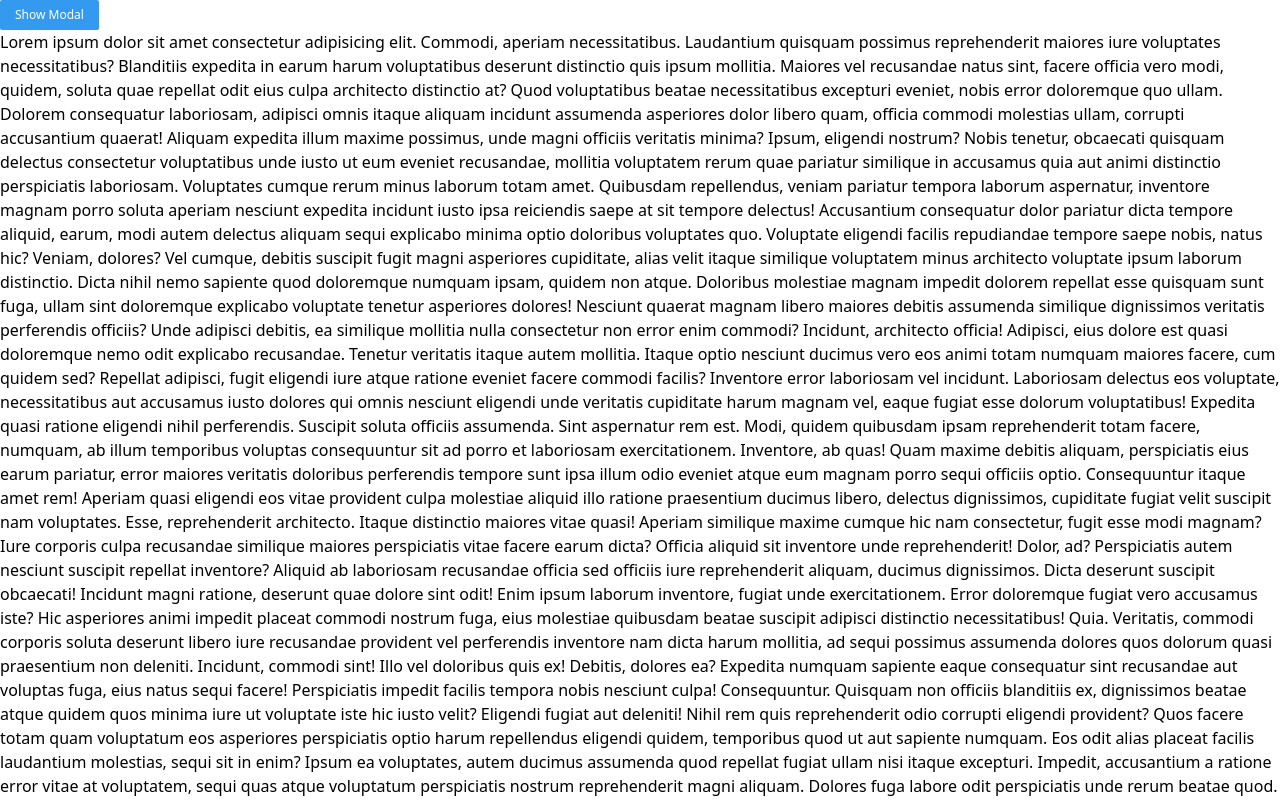
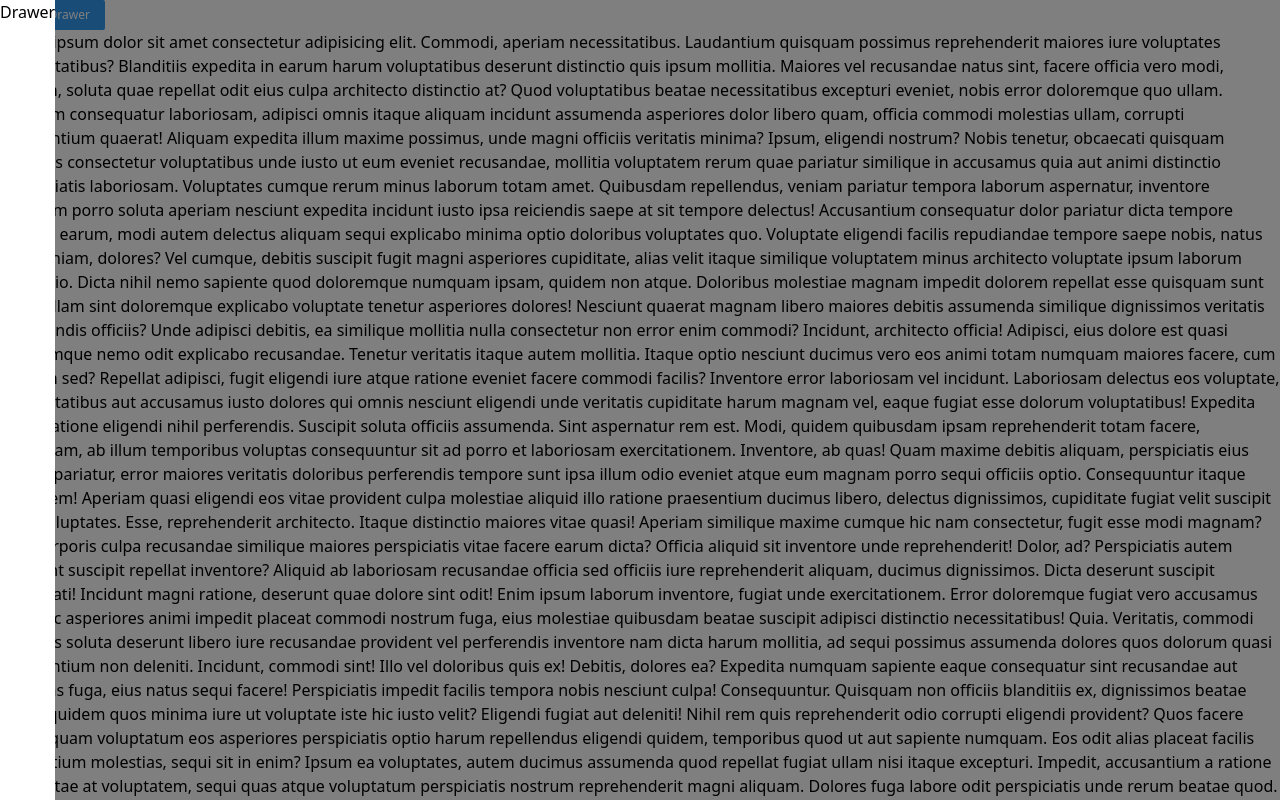
Before and after one commit to hay-bams/ui, a React (Create React App) app: page / in a window 1280 px wide. Shown: the top 800 px of the page. Built offline with nearby package versions, Linux system fonts and the light colour scheme.

Commit message:
Add Drawer component

```diff
--- a/src/App.tsx
+++ b/src/App.tsx
@@ -5,6 +5,7 @@ import {Button} from 'components/Button';
 import {Modal} from 'components/Modal';
 import {Form, Input, Label} from 'components/Form';
 import {Break} from 'components/Break';
+import {Drawer} from 'components/Drawer';
 
 export const AppContainer = styled.div`
   // display: flex;
@@ -14,11 +15,11 @@ export const AppContainer = styled.div`
 `;
 
 export const App = () => {
-  const [showModal, setShowModal] = useState(false);
+  const [showDrawer, setShowDrawer] = useState(true);
   return (
     <AppContainer>
-      <Button size="xs" variant="filled" onClick={() => setShowModal(true)}>
-        Show Modal
+      <Button size="xs" variant="filled" onClick={() => setShowDrawer(true)}>
+        Show Drawer
       </Button>
       <p>
         Lorem ipsum dolor sit amet consectetur adipisicing elit. Commodi,
@@ -357,9 +358,9 @@ export const App = () => {
         asperiores eaque modi libero ex, perspiciatis totam.
       </p>
 
-      <Modal
-        open={showModal}
-        onClose={useCallback(() => setShowModal(false), [])}
+      {/* <Modal
+        open={showDrawer}
+        onClose={useCallback(() => setShowDrawer(false), [])}
         size="md"
         // overlayOpacity={0.9}
         title="Introduce yourself!">
@@ -566,16 +567,11 @@ export const App = () => {
             placeholder="Confirm Password"
           />
         </Form>
-      </Modal>
+      </Modal> */}
 
-      {/* <Modal
-        title="Modal size auto"
-        open={showModal}
-        onClose={() => setShowModal(false)}
-        centered
-        size="auto">
-        Main content for the new automative modal
-      </Modal> */}
+      <Drawer open={showDrawer} onClose={() => setShowDrawer(false)}>
+        Drawer
+      </Drawer>
     </AppContainer>
   );
 };
--- /dev/null
+++ b/src/components/Drawer/Drawer.styles.ts
@@ -0,0 +1 @@
+export const styles = () => {};
--- /dev/null
+++ b/src/components/Drawer/Drawer.tsx
@@ -0,0 +1,38 @@
+import {ReactNode, useEffect} from 'react';
+import styled from 'styled-components';
+
+import {DrawerPortal} from 'components/Portals/DrawerPortal';
+import {Backdrop} from 'components/Backdrop';
+
+interface Props {
+  children?: ReactNode;
+  open?: boolean;
+  onClose?: () => void;
+}
+
+const DrawerWrapper = styled.div`
+  position: fixed;
+  top: 0;
+  z-index: 1;
+  height: 100vh;
+  background: #fff;
+`;
+
+export const Drawer = ({children, open, onClose}: Props) => {
+  useEffect(() => {
+    if (open) {
+      document.body.style.overflow = 'hidden';
+    }
+
+    return () => {
+      document.body.style.overflow = 'unset';
+    };
+  }, [open]);
+
+  return open ? (
+    <DrawerPortal>
+      <Backdrop />
+      <DrawerWrapper>{children}</DrawerWrapper>
+    </DrawerPortal>
+  ) : null;
+};
--- /dev/null
+++ b/src/components/Drawer/index.tsx
@@ -0,0 +1 @@
+export * from './Drawer'
--- a/src/components/Modal/Modal.styles.ts
+++ b/src/components/Modal/Modal.styles.ts
@@ -1,6 +1,4 @@
 import {ModalSizeDimension} from './Modal.types';
-
-export const styles = () => {};
 
 export const modalSizes: ModalSizeDimension = {
   xs: {
--- /dev/null
+++ b/src/components/Portals/DrawerPortal.tsx
@@ -0,0 +1,21 @@
+import {ReactNode, useEffect, useRef} from 'react';
+import {createPortal} from 'react-dom';
+
+interface Props {
+  children?: ReactNode;
+}
+
+export const DrawerPortal = ({children}: Props) => {
+  const portalRoot = document.getElementById('portal-root');
+  const drawerRoot = useRef(document.createElement('div')).current;
+
+  useEffect(() => {
+    portalRoot?.appendChild(drawerRoot);
+
+    return () => {
+      portalRoot?.removeChild(drawerRoot);
+    };
+  }, [drawerRoot, portalRoot]);
+
+  return createPortal(children, drawerRoot);
+};
```
